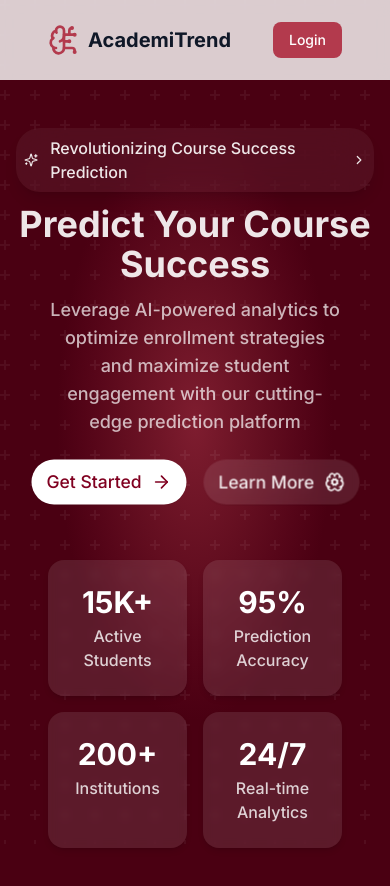
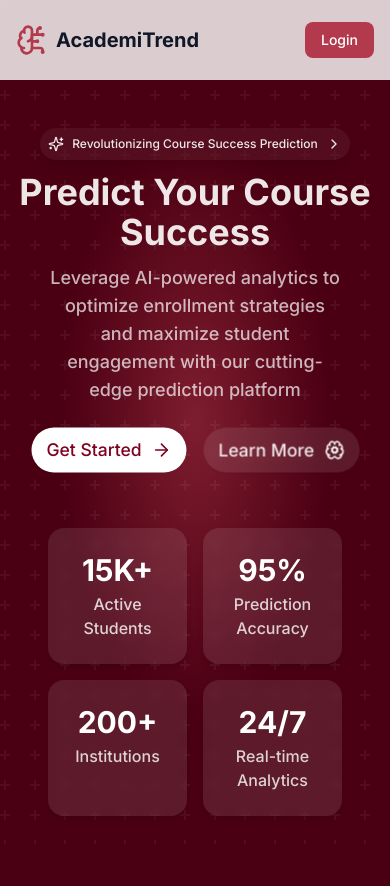
Before and after one commit to rvn14/academitrend, a Next.js app: page / in a window 390 px wide. Shown: the top 886 px of the page. Built offline with nearby package versions, Linux system fonts and the light colour scheme; a web font is replaced by a local one.

Commit message:
Hero updated

```diff
--- a/app/page.tsx
+++ b/app/page.tsx
@@ -11,9 +11,9 @@ export default function Home() {
       <div className="absolute w-full h-full hero-pattern"></div>
 
       <div className="absolute w-full min-h-[calc(100vh-80px)] flex flex-col justify-center items-center font-medium gap-3 mt-28 p-4">
-        <div className="flex items-center text-white/90 gap-3 bg-white/5 p-2 rounded-3xl backdrop-blur-xl shadow-lg">
+        <div className="flex items-center text-white/90 md:gap-3 gap-2 bg-white/5 p-2 rounded-3xl backdrop-blur-xl shadow-lg">
           <Sparkles className="h-4 w-4" />
-          <p>Revolutionizing Course Success Prediction</p>
+          <p className="text-xs md:text-sm">Revolutionizing Course Success Prediction</p>
           <ChevronRight className="h-4 w-4" />
         </div>
             <h1 className=" text-4xl md:text-6xl lg:text-7xl font-bold text-white/90 text-center ">Predict Your Course Success</h1>
--- a/components/Navbar.tsx
+++ b/components/Navbar.tsx
@@ -5,7 +5,7 @@ import Link from 'next/link'
 
 const Navbar = () => {
   return (
-    <div className='fixed bg-white/80 backdrop-blur-sm w-full h-20 flex items-center justify-between z-40 px-12'>
+    <div className='fixed bg-white/80 backdrop-blur-sm w-full h-20 flex items-center justify-between z-40 px-4 md:px-12'>
         <div className='flex items-center gap-3'>
             <div className="flex items-center gap-2">
               <BrainCircuit className="h-8 w-8 text-maroon-700" />
```
